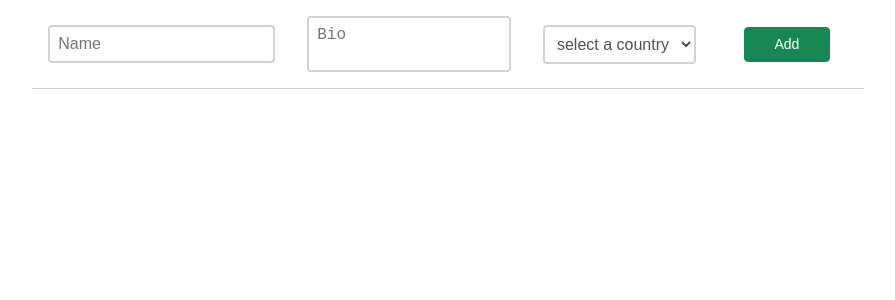
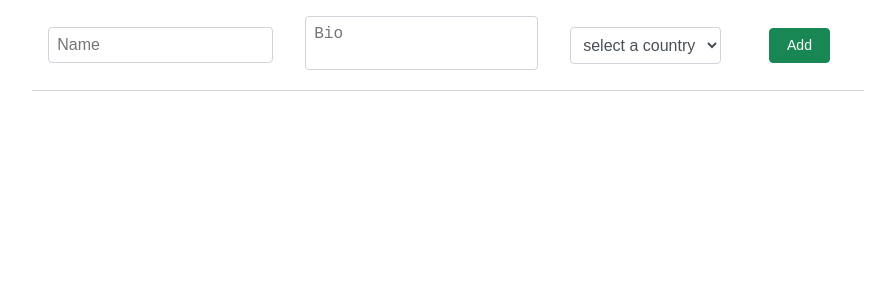
Before and after one commit to AkshayGit17/Dynamic-Form-Inputs, a React (Create React App) app: page / in a window 1280 px wide. Shown: the top 300 px of the page, without its empty margins (197-1092 px from the left). Built offline with nearby package versions, Linux system fonts and the light colour scheme.

Commit message:
Added validation

```diff
--- a/src/App.js
+++ b/src/App.js
@@ -10,11 +10,13 @@ function App() {
         type: 'input',
         value: '',
         placeholder: 'Name',
+        requiredMessage: 'Please enter name',
       },
       input2: {
         type: 'textarea',
         value: '',
         placeholder: 'Bio',
+        requiredMessage: 'Please enter bio',
       },
       select1: {
         type: 'select',
@@ -25,9 +27,29 @@ function App() {
           { label: 'Country 2', value: 'country2' },
           { label: 'Country 3', value: 'country3' },
         ],
+        requiredMessage: 'Please select country',
       },
     },
   ]);
+
+  const validate = () => {
+    setInputRowList((inputRowList) => {
+      return inputRowList.map((inputRow) => {
+        const inputRowClone = { ...inputRow };
+        for (let key in inputRowClone) {
+          if (key === 'id') continue;
+          if (inputRowClone[key].hasOwnProperty('requiredMessage')) {
+            if (!inputRowClone[key].value) {
+              inputRowClone[key] = { ...inputRowClone[key], error: true };
+            } else {
+              inputRowClone[key] = { ...inputRowClone[key], error: false };
+            }
+          }
+        }
+        return inputRowClone;
+      });
+    });
+  };
 
   return (
     <div className="App">
--- a/src/DynamicInput.js
+++ b/src/DynamicInput.js
@@ -12,15 +12,25 @@ const {
   addBtn: addBtnClass,
   removeBtn: removeBtnClass,
   rowSeperator: rowSeperatorClass,
+  error: errorClass,
+  errorMessage: errorMessageClass,
 } = styles;
 
-const Select = ({ name, value, onInputChangeHandler, options, className }) => {
+const Select = ({
+  name,
+  value,
+  onInputChangeHandler,
+  options,
+  className,
+  style,
+}) => {
   return (
     <select
       name={name}
       value={value}
       onChange={onInputChangeHandler}
       className={className}
+      style={style}
     >
       {options.map((option) => {
         const { label, value } = option;
@@ -47,6 +57,8 @@ const DynamicInput = ({
   addBtnStyles,
   removeBtnStyles,
   rowSeperatorStyles,
+  errorStyles,
+  errorMessageStyles,
 }) => {
   const onInputChangeHandler = (e, id) => {
     setInputRowList((inputRowList) => {
@@ -73,7 +85,7 @@ const DynamicInput = ({
 
       for (let key in inputRowList[0]) {
         if (key === 'id') continue;
-        inputRow[key] = { ...inputRowList[0][key], value: '' };
+        inputRow[key] = { ...inputRowList[0][key], value: '', error: false };
       }
 
       if (inputRowList.length === 1) {
@@ -102,10 +114,24 @@ const DynamicInput = ({
             <div className={inputRowClass} style={inputRowStyles}>
               {Object.keys(inputRow).map((key) => {
                 if (key === 'id') return null;
-                const { type, value, placeholder, options } = inputRow[key];
+                const {
+                  type,
+                  value,
+                  placeholder,
+                  options,
+                  requiredMessage,
+                  error,
+                } = inputRow[key];
+
+                const classNames = [textboxClass];
+
+                if (error) {
+                  classNames.push(errorClass);
+                }
 
                 if (type === 'input') {
                   return (
+                    <div>
                       <input
                         type="text"
                         name={key}
@@ -113,33 +139,76 @@ const DynamicInput = ({
                         value={value}
                         onChange={(e) => onInputChangeHandler(e, id)}
                         key={key}
-                      className={textboxClass}
-                      style={textboxStyles}
+                        className={classNames.join(' ')}
+                        style={
+                          error
+                            ? { ...textboxStyles, ...errorStyles }
+                            : textboxStyles
+                        }
                       />
+                      {error && (
+                        <p
+                          style={errorMessageStyles}
+                          className={errorMessageClass}
+                        >
+                          {requiredMessage}
+                        </p>
+                      )}
+                    </div>
                   );
                 } else if (type === 'textarea') {
                   return (
+                    <div>
                       <textarea
                         name={key}
                         placeholder={placeholder}
                         value={value}
                         onChange={(e) => onInputChangeHandler(e, id)}
                         key={key}
-                      className={[textboxClass, textareaClass].join(' ')}
-                      style={textareaStyles}
+                        className={[...classNames, textareaClass].join(' ')}
+                        style={
+                          error
+                            ? { ...textareaStyles, ...errorStyles }
+                            : textareaStyles
+                        }
                       />
+                      {error && (
+                        <p
+                          style={{ ...errorMessageStyles, marginTop: '0' }}
+                          className={errorMessageClass}
+                        >
+                          {requiredMessage}
+                        </p>
+                      )}
+                    </div>
                   );
                 } else if (type === 'select') {
                   return (
+                    <div>
                       <Select
                         name={key}
                         value={value}
-                      onInputChangeHandler={(e) => onInputChangeHandler(e, id)}
+                        onInputChangeHandler={(e) =>
+                          onInputChangeHandler(e, id)
+                        }
                         key={key}
                         options={options}
-                      className={[textboxClass, selectClass].join(' ')}
-                      style={selectStyles}
+                        className={[...classNames, selectClass].join(' ')}
+                        style={
+                          error
+                            ? { ...selectStyles, ...errorStyles }
+                            : selectStyles
+                        }
                       />
+                      {error && (
+                        <p
+                          style={errorMessageStyles}
+                          className={errorMessageClass}
+                        >
+                          {requiredMessage}
+                        </p>
+                      )}
+                    </div>
                   );
                 } else {
                   return null;
--- a/src/DynamicInput.module.css
+++ b/src/DynamicInput.module.css
@@ -10,7 +10,7 @@
 }
 
 .textbox {
-    border:2px solid #ced4da;
+    border:1px solid #ced4da;
     border-radius:4px;
     margin:0 1rem;
     outline:none;
@@ -61,3 +61,16 @@
     height: 1px;
     margin-top: 1rem;
 }
+
+.error {
+    border: 1px solid rgb(224 49 49);
+}
+
+.errorMessage {
+    position: absolute;
+    color: rgb(250 82 82);
+    font-size: 12px;
+    margin: 0;
+    padding-left: 1rem;
+    margin-top: 5px;
+}
```
Lines whose indentation alone changed are shown as unchanged.
